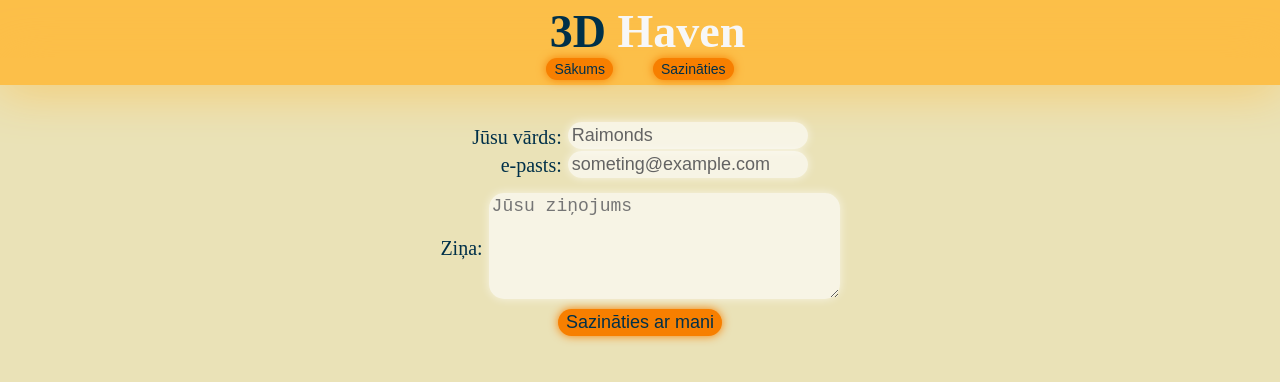
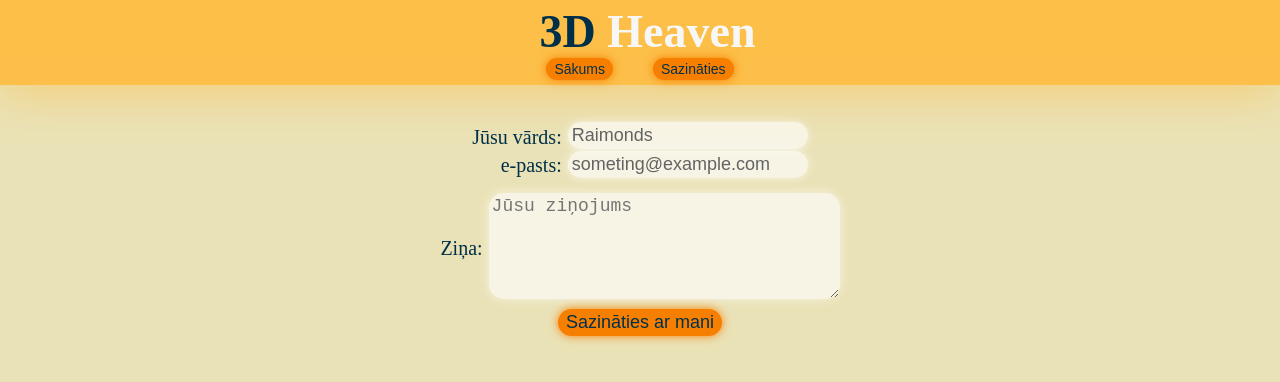
Before and after one commit to xYFreezyYx/3DHaven, a plain HTML site: page Contact/Contact.html in a window 1280 px wide. Drawn offline with Linux system fonts and the light colour scheme.

Commit message:
3DHeaven

```diff
--- a/Contact/Contact.html
+++ b/Contact/Contact.html
@@ -4,7 +4,7 @@
     <meta charset="UTF-8">
     <meta http-equiv="X-UA-Compatible" content="IE=edge">
     <meta name="viewport" content="width=device-width, initial-scale=1.0">
-    <title>3D Haven</title>
+    <title>3D Heaven</title>
     <link rel="icon" href="../Photos/Logo.ico">
     <link rel="stylesheet" href="ContactStyle.css">
     <script type="text/javascript" src="ContactMain.js" defer></script>
@@ -12,7 +12,7 @@
 <body>
     <header>
         <H1 onclick="MainPage()">
-            3D <span>Haven</span>
+            3D <span>Heaven</span>
         </H1>
     </header>
     <main>
```
